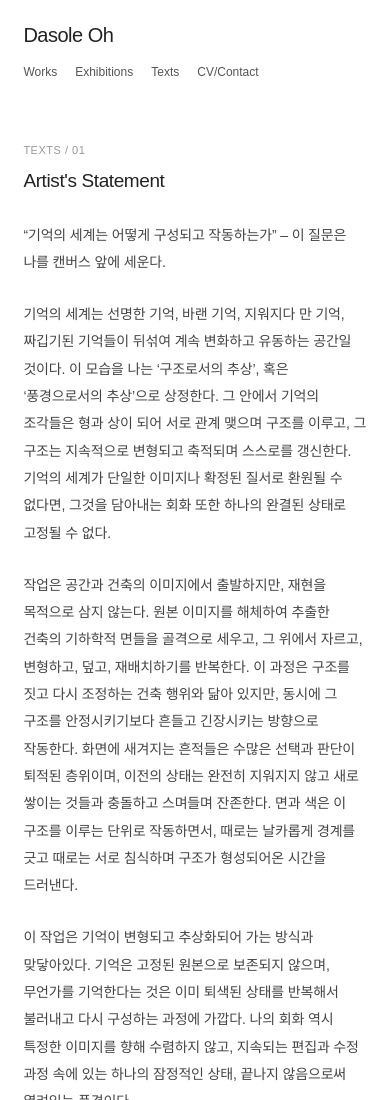
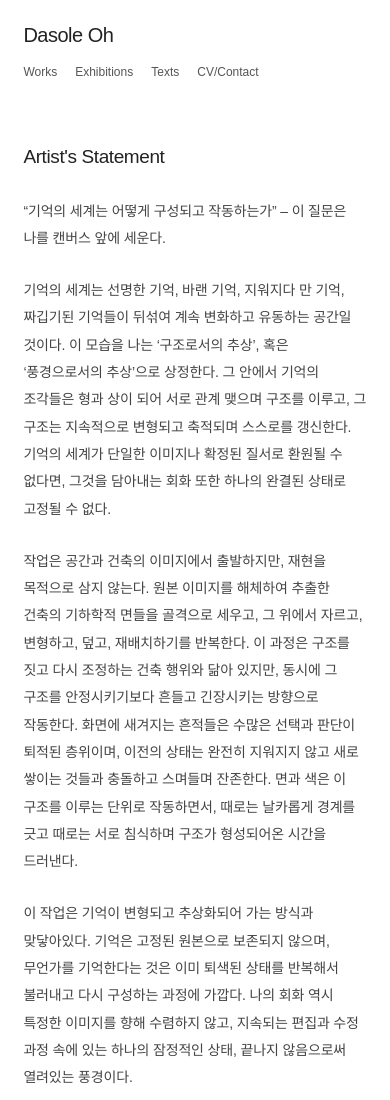
Before and after one commit to ohdsln/ohdsln.github.io, a plain HTML site: page statement.html in a window 390 px wide. Shown: the top 1100 px of the page. Drawn offline with Linux system fonts and the light colour scheme; a web font is replaced by a local one.

Commit message:
Update statement.html

```diff
--- a/statement.html
+++ b/statement.html
@@ -140,14 +140,6 @@
       top: 40px;
     }
 
-    .section-label {
-      margin: 0 0 18px;
-      color: #999999;
-      font-size: 11px;
-      font-weight: 400;
-      letter-spacing: 0.5px;
-    }
-
     .statement-title {
       margin: 0;
       color: #222222;
@@ -223,10 +215,6 @@
 
       .statement-heading {
         position: static;
-      }
-
-      .section-label {
-        margin-bottom: 12px;
       }
 
       .statement-title {
@@ -366,7 +354,6 @@
 
       <!-- LEFT TITLE -->
       <div class="statement-heading">
-        <p class="section-label">TEXTS / 01</p>
         <h1 class="statement-title">Artist's Statement</h1>
       </div>
 
```
